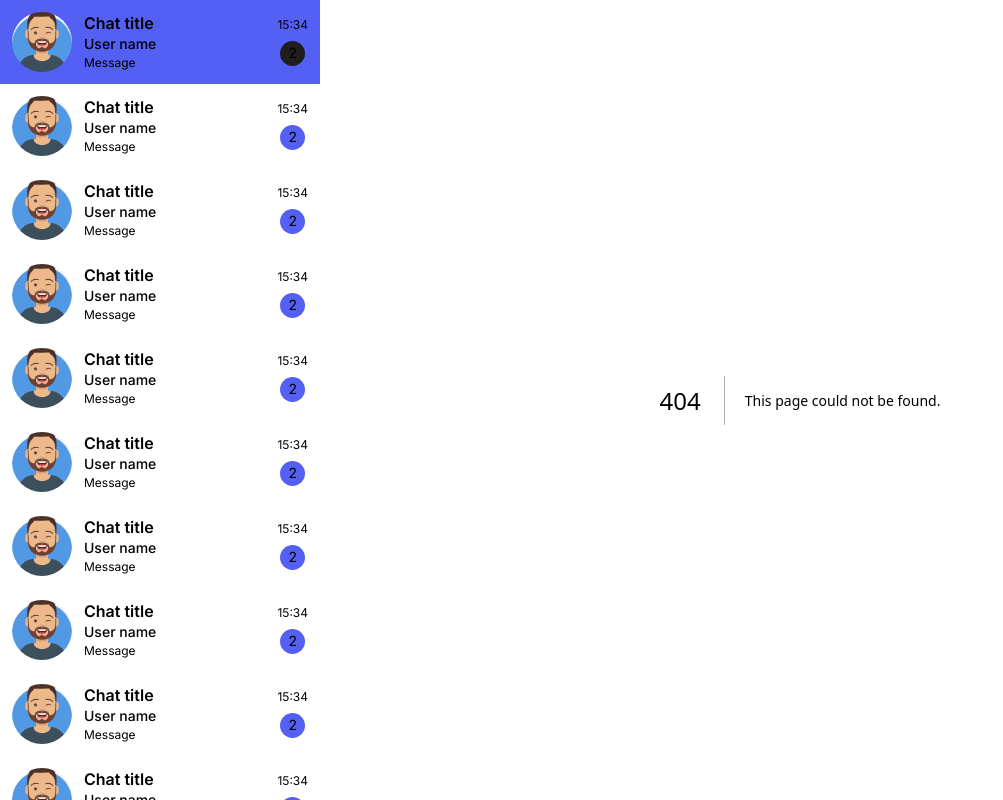
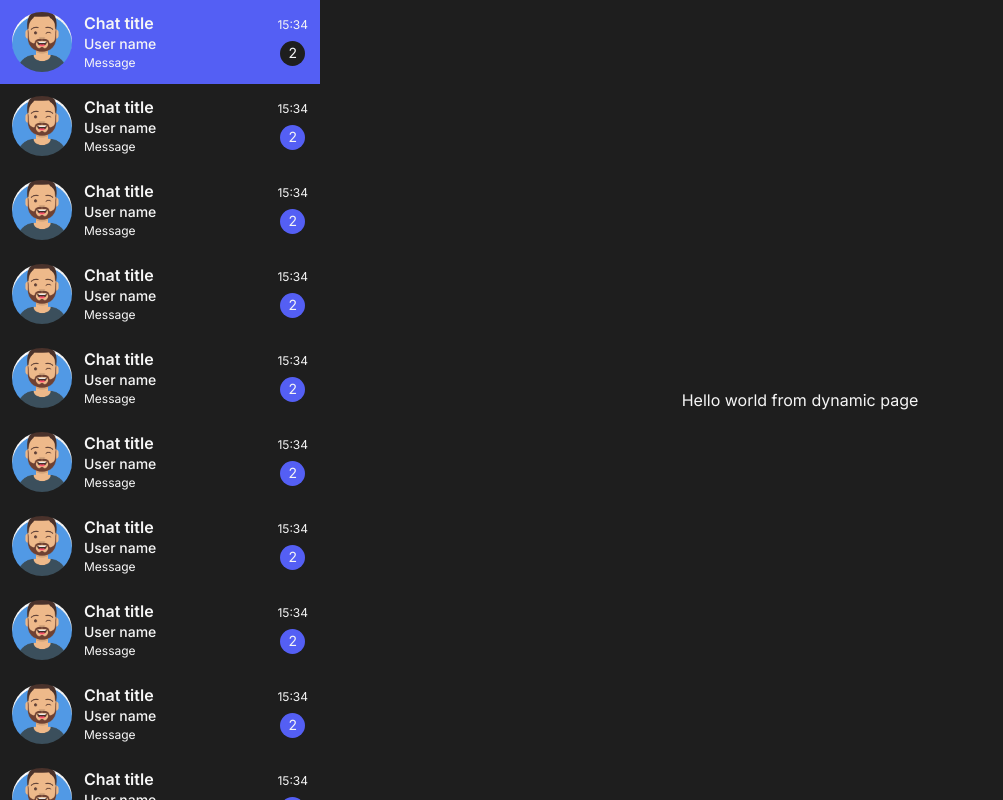
Before and after one commit to akezhanbexeitov/ocg-chat, a Next.js app: page /some-chat-id in a window 1280 px wide. Before the commit this address had no page. Shown: the whole page, without its empty margins (0-1003 px from the left). Built offline with nearby package versions, Linux system fonts and the light colour scheme.

Commit message:
Create dynamic route page for each chat

```diff
--- /dev/null
+++ b/src/app/[chatId]/page.tsx
@@ -0,0 +1,3 @@
+export default function Page() {
+  return <div>Hello world from dynamic page</div>;
+}
--- a/src/app/layout.module.scss
+++ b/src/app/layout.module.scss
@@ -16,5 +16,8 @@
 
   &-right {
     flex: 1 1 auto;
+    display: flex;
+    justify-content: center;
+    align-items: center;
   }
 }
--- /dev/null
+++ b/src/app/page.module.scss
@@ -0,0 +1,3 @@
+.text {
+
+}
--- a/src/app/page.tsx
+++ b/src/app/page.tsx
@@ -1,3 +1,5 @@
+import styles from "./page.module.scss";
+
 export default async function Home() {
-  return <main>Main page</main>;
+  return <h1 className={styles.text}>Choose a chat to start messaging</h1>;
 }
--- a/src/components/cards/ChatCard/ChatCard.tsx
+++ b/src/components/cards/ChatCard/ChatCard.tsx
@@ -1,8 +1,10 @@
 import Image from "next/image";
 import styles from "./ChatCard.module.scss";
+import Link from "next/link";
 
 export default function ChatCard() {
   return (
+    <Link href={`/some-chat-id`}>
       <li className={styles["chat-card"]}>
         <div className={styles["chat-card__left"]}>
           <div className={styles["chat-card__image"]}>
@@ -29,5 +31,6 @@ export default function ChatCard() {
           </div>
         </div>
       </li>
+    </Link>
   );
 }
--- a/src/styles/main.scss
+++ b/src/styles/main.scss
@@ -12,4 +12,9 @@ html {
   --white-color: #f6f6f6;
   --orange-color: #bc663e;
   --light-blue-color: #bc663e;
+
+  & a {
+    text-decoration: none;
+    color: var(--white-color);
+  }
 }
```
Lines whose indentation alone changed are shown as unchanged.
